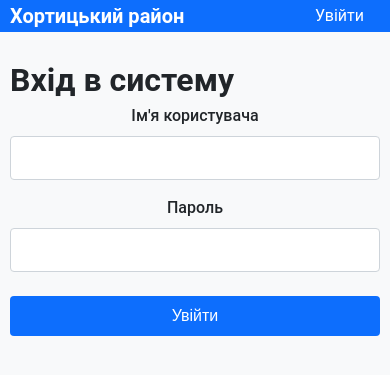
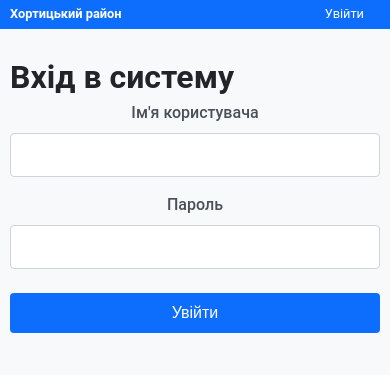
Before and after one commit to reeperetter/blagoustrij, a Flask app: a page that uses templates/base.html in a window 390 px wide. Shown: the top 375 px of the page. Run offline with Flask 3, Linux system fonts and the light colour scheme.

Commit message:
in progress

```diff
--- a/static/css/style.css
+++ b/static/css/style.css
@@ -415,6 +415,7 @@ body {
     margin-bottom: 0.5rem;
     font-weight: 500;
     text-align: center;
+    color: var(--font-color-light);
 }
 
 .form__input {
@@ -447,6 +448,7 @@ body {
     appearance: none;
     -webkit-appearance: none;
     -moz-appearance: none;
+    color: var(--font-color-light) !important;
 }
 
 .form__select:focus {
@@ -620,13 +622,13 @@ body {
 }
 
 /* Responsive design */
-@media (max-width: 1439.98px) {
+@media (max-width: 1440px) {
     .layout {
         max-width: 1200px;
     }
 }
 
-@media (max-width: 1023.98px) {
+@media (max-width: 1024px) {
     .layout {
         max-width: 980px;
     }
@@ -653,7 +655,7 @@ body {
     }
 }
 
-@media (max-width: 767.98px) {
+@media (max-width: 768px) {
     .layout {
         padding: 0 10px;
     }
@@ -695,7 +697,13 @@ body {
     }
 }
 
-@media (max-width: 424.98px) {
+@media (max-width: 425px) {
+    .navigation__brand,
+    .navigation__text,
+    .admin,
+    .navigation__link {
+        font-size: 0.8rem;
+    }
     .stats-grid {
         grid-template-columns: 1fr;
     }
```
Also changed, not shown: static/css/add-location.css (+44 -0 lines), instance/locations.db.
